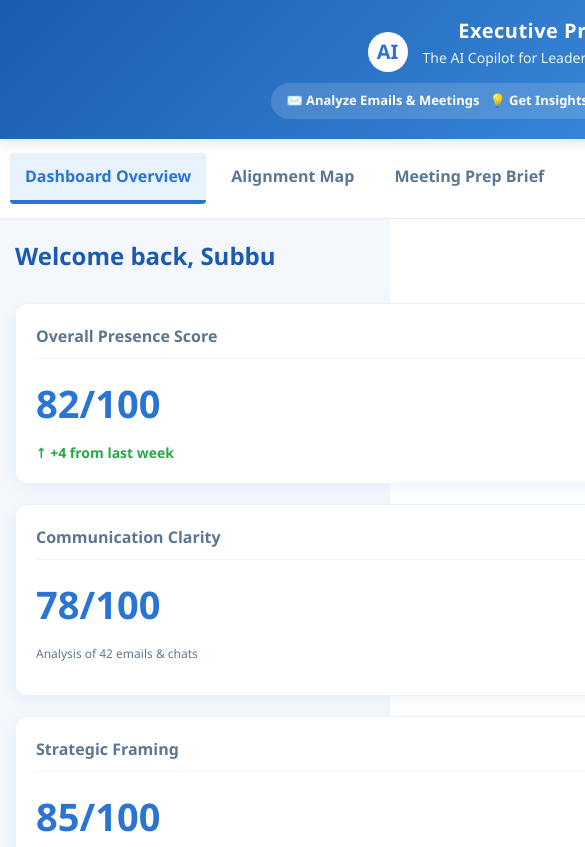
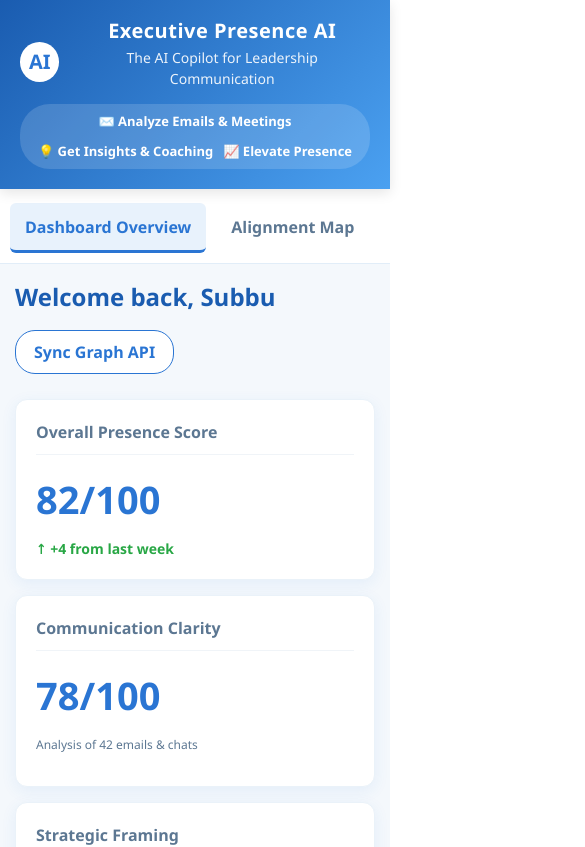
Before and after one commit to sattringal1/executive-presence-ai-poc, a React (Vite) app in the folder exec-presence-ai/: page / in a window 390 px wide. Shown: the top 847 px of the page, 585 px wide, since content can reach past the window. Built offline with nearby package versions, Linux system fonts and the light colour scheme.

Commit message:
Fixed mobile responsive layout

```diff
--- a/exec-presence-ai/src/App.css
+++ b/exec-presence-ai/src/App.css
@@ -126,3 +126,78 @@
   .score-card-container { flex-direction: column; }
   .top-banner h1 { font-size: 20px; }
 }
+/* =========================================
+   MOBILE RESPONSIVENESS (FORCE Overrides)
+   ========================================= */
+@media screen and (max-width: 768px) {
+  /* 1. Stack the layout vertically */
+  .app-container {
+    display: flex;
+    flex-direction: column;
+    width: 100%;
+  }
+
+  /* 2. Transform sidebar into a horizontal swipeable menu */
+  .sidebar {
+    width: 100%;
+    max-width: 100vw;
+    height: auto;
+    padding: 10px;
+    border-right: none;
+    border-bottom: 1px solid #E1EDF8;
+    display: flex;
+    flex-direction: row;
+    overflow-x: auto;
+    white-space: nowrap;
+    box-sizing: border-box;
+    /* Hide scrollbar for a cleaner look */
+    -ms-overflow-style: none;
+    scrollbar-width: none;
+  }
+  .sidebar::-webkit-scrollbar {
+    display: none;
+  }
+
+  /* 3. Adjust navigation buttons to sit side-by-side */
+  .nav-item {
+    flex: 0 0 auto; /* Prevents text from squishing */
+    width: auto;
+    margin-right: 10px;
+    margin-bottom: 0;
+    border-left: none !important;
+    border-bottom: 3px solid transparent;
+    border-radius: 6px;
+    text-align: center;
+  }
+  .nav-item.active {
+    border-left: none !important;
+    border-bottom: 3px solid var(--primary) !important;
+  }
+
+  /* 4. Ensure main content fits the screen */
+  .main-content {
+    width: 100%;
+    padding: 15px;
+    box-sizing: border-box;
+    overflow-x: hidden;
+  }
+
+  /* 5. Force score cards to stack vertically */
+  .score-card-container {
+    display: flex;
+    flex-direction: column;
+    gap: 15px;
+  }
+  .card {
+    width: 100%;
+    min-width: auto;
+    box-sizing: border-box;
+  }
+
+  /* 6. Fix header wrapping */
+  .header-top {
+    flex-direction: column;
+    align-items: flex-start;
+    gap: 15px;
+  }
+}
```
